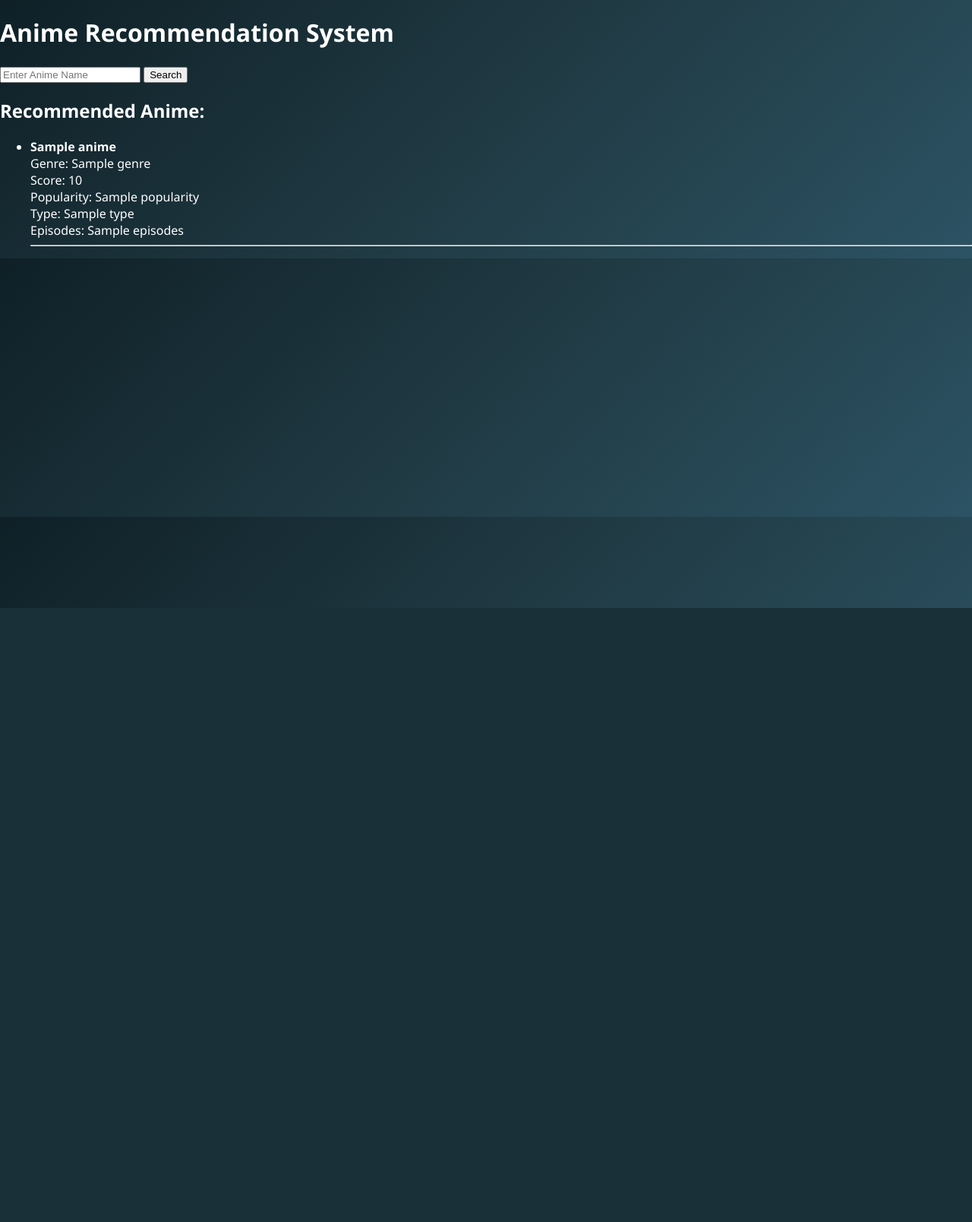
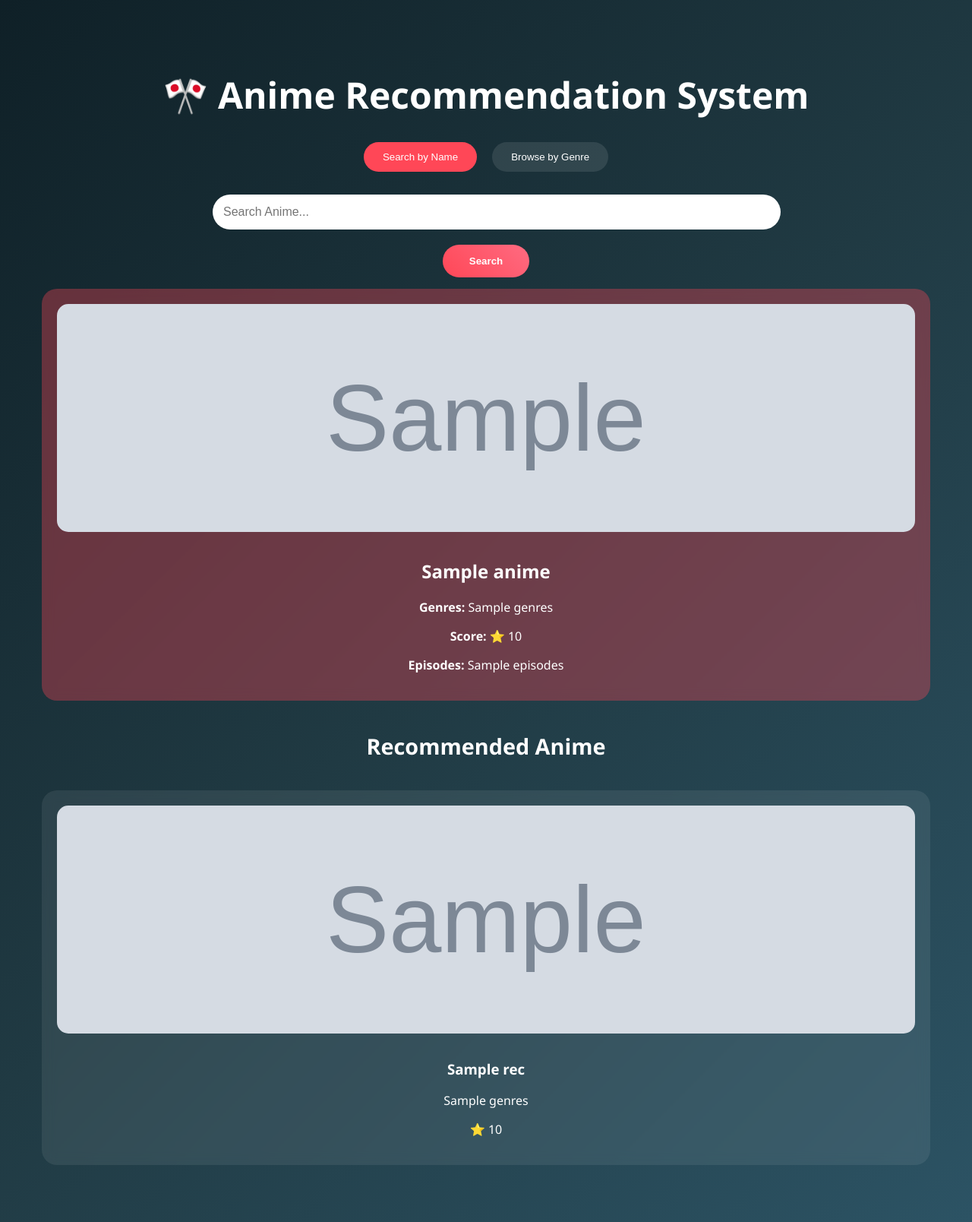
Before and after one commit to AnujShahu/Anime_Recommendation, a Flask app: template templates/index.html in a window 1280 px wide. Shown: the whole page at 76% size. Before the commit the page ends 800 px from the top, so only its background shows below. Run offline with Flask 3, Linux system fonts and the light colour scheme; the template is opened without the code that fills it: most values are stand-ins (such as "Sample title", 1, 10 or a date in 2020); grey boxes marked "Sample" are stand-in pictures; data that the repository does not hold is empty.

Commit message:
Enhance HTML layout with tabs and search features

```diff
--- a/templates/index.html
+++ b/templates/index.html
@@ -6,29 +6,83 @@
 </head>
 <body>
 
-<h1>Anime Recommendation System</h1>
+<div class="container">
 
-<form method="POST">
-    <input type="text" name="anime_name" placeholder="Enter Anime Name" required>
-    <button type="submit">Search</button>
-</form>
+    <h1 class="title">🎌 Anime Recommendation System</h1>
 
-{% if recommendations %}
-    <h2>Recommended Anime:</h2>
-    <ul>
-        {% for anime in recommendations %}
-            <li>
-                <strong>{{ anime.title }}</strong><br>
-                Genre: {{ anime.genre }}<br>
-                Score: {{ anime.score }}<br>
-                Popularity: {{ anime.popularity }}<br>
-                Type: {{ anime.type }}<br>
-                Episodes: {{ anime.episodes }}
-            </li>
-            <hr>
-        {% endfor %}
-    </ul>
-{% endif %}
+    <!-- TABS -->
+    <div class="tabs">
+        <button id="searchTab" class="tab active">Search by Name</button>
+        <button id="genreTab" class="tab">Browse by Genre</button>
+    </div>
+
+    <!-- SEARCH SECTION -->
+    <div id="searchSection">
+
+        <form method="POST" id="searchForm">
+
+            <div class="search-wrapper">
+                <input type="text"
+                       id="searchInput"
+                       name="anime_name"
+                       placeholder="Search Anime..."
+                       autocomplete="off"
+                       required>
+
+                <div id="suggestions" class="suggestions-box"></div>
+            </div>
+
+            <button type="submit" class="search-btn">Search</button>
+        </form>
+
+        <div id="loader" class="loader hidden"></div>
+
+        {% if error %}
+            <p class="error">{{ error }}</p>
+        {% endif %}
+
+        {% if anime %}
+            <div class="anime-card main-anime">
+                <img src="{{ anime.image_url }}" class="anime-img">
+                <h2>{{ anime.title }}</h2>
+                <p><strong>Genres:</strong> {{ anime.genres }}</p>
+                <p><strong>Score:</strong> ⭐ {{ anime.score }}</p>
+                <p><strong>Episodes:</strong> {{ anime.episodes }}</p>
+            </div>
+        {% endif %}
+
+        {% if recommendations %}
+            <h2 class="recommend-title">Recommended Anime</h2>
+            <div class="recommend-grid">
+                {% for rec in recommendations %}
+                    <div class="anime-card">
+                        <img src="{{ rec.image_url }}" class="anime-img">
+                        <h3>{{ rec.title }}</h3>
+                        <p>{{ rec.genres }}</p>
+                        <p>⭐ {{ rec.score }}</p>
+                    </div>
+                {% endfor %}
+            </div>
+        {% endif %}
+
+    </div>
+
+    <!-- GENRE SECTION -->
+    <div id="genreSection" class="hidden">
+
+        <div id="genreContainer" class="genre-grid"></div>
+
+        <button id="genreSearchBtn" class="search-btn">
+            Find Anime
+        </button>
+
+        <div id="genreResults" class="recommend-grid"></div>
+
+    </div>
+
+</div>
+
+<script src="{{ url_for('static', filename='script.js') }}"></script>
 
 </body>
 </html>
```
